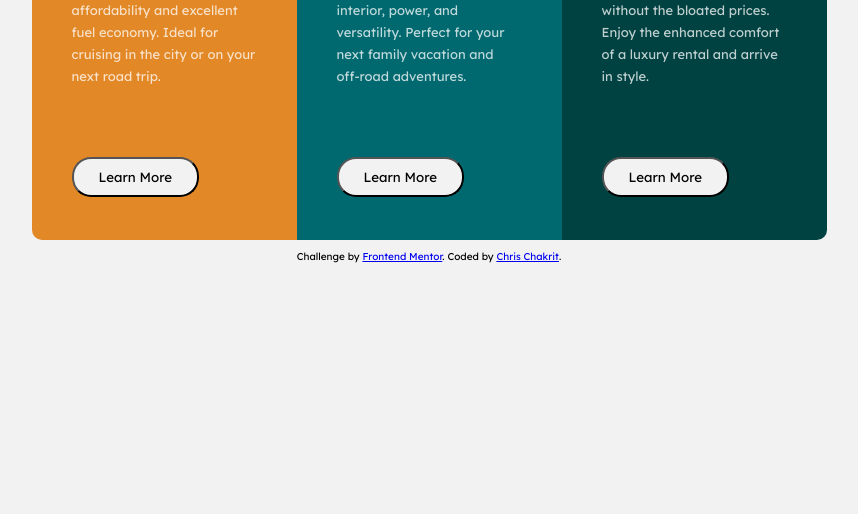
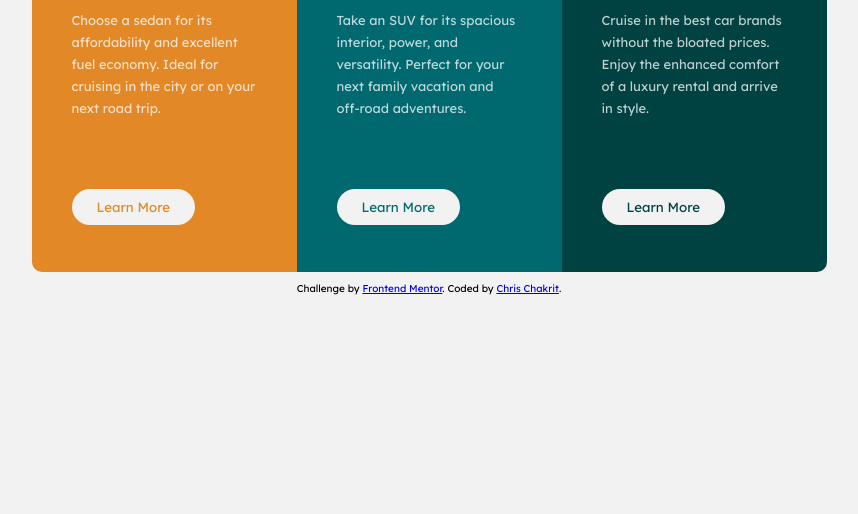
Before and after one commit to chrischakrit/3-column-preview-card-component, a plain HTML site: page index.html in a window 1280 px wide. Shown: the part 286-800 px from the top of the page, without its empty margins (211-1069 px from the left). Drawn offline with Linux system fonts and the light colour scheme.

Commit message:
fifth commit

```diff
--- a/index.html
+++ b/index.html
@@ -15,7 +15,7 @@
           Choose a sedan for its affordability and excellent fuel economy. Ideal
           for cruising in the city or on your next road trip.
         </p>
-        <button>Learn More</button>
+        <input class="input-1" type="submit" value="Learn More" />
       </article>
 
       <article id="SUVS">
@@ -26,7 +26,7 @@
           for your next family vacation and <br />
           off-road adventures.
         </p>
-        <button>Learn More</button>
+        <input class="input-2" type="submit" value="Learn More" />
       </article>
 
       <article id="luxury">
@@ -36,7 +36,7 @@
           Cruise in the best car brands without the bloated prices. Enjoy the
           enhanced comfort of a luxury rental and arrive in style.
         </p>
-        <button>Learn More</button>
+        <input class="input-3" type="submit" value="Learn More" />
       </article>
     </main>
     <footer>
--- a/style.css
+++ b/style.css
@@ -19,7 +19,7 @@ main {
   flex-wrap: wrap;
   margin: 0 auto;
   width: 795px;
-  margin-top: 6rem;
+  margin-top: 8rem;
 }
 article {
   width: 265px;
@@ -56,13 +56,26 @@ p {
   margin: 25px 40px 30px;
   line-height: 1.7;
 }
-button {
+input {
   font-family: "Lexend Deca", sans-serif;
   font-weight: 400;
   background-color: var(--theme-color);
   margin: 40px;
   padding: 10px 25px;
+  border: 0;
   border-radius: 1.2rem;
+}
+input:hover {
+  cursor: pointer;
+}
+.input-1 {
+  color: hsl(31, 77%, 52%);
+}
+.input-2 {
+  color: hsl(184, 100%, 22%);
+}
+.input-3 {
+  color: hsl(179, 100%, 13%);
 }
 footer {
   font-family: "Lexend Deca", sans-serif;
```
Also changed, not shown: images/screenshot.png (added), 1 other file.
